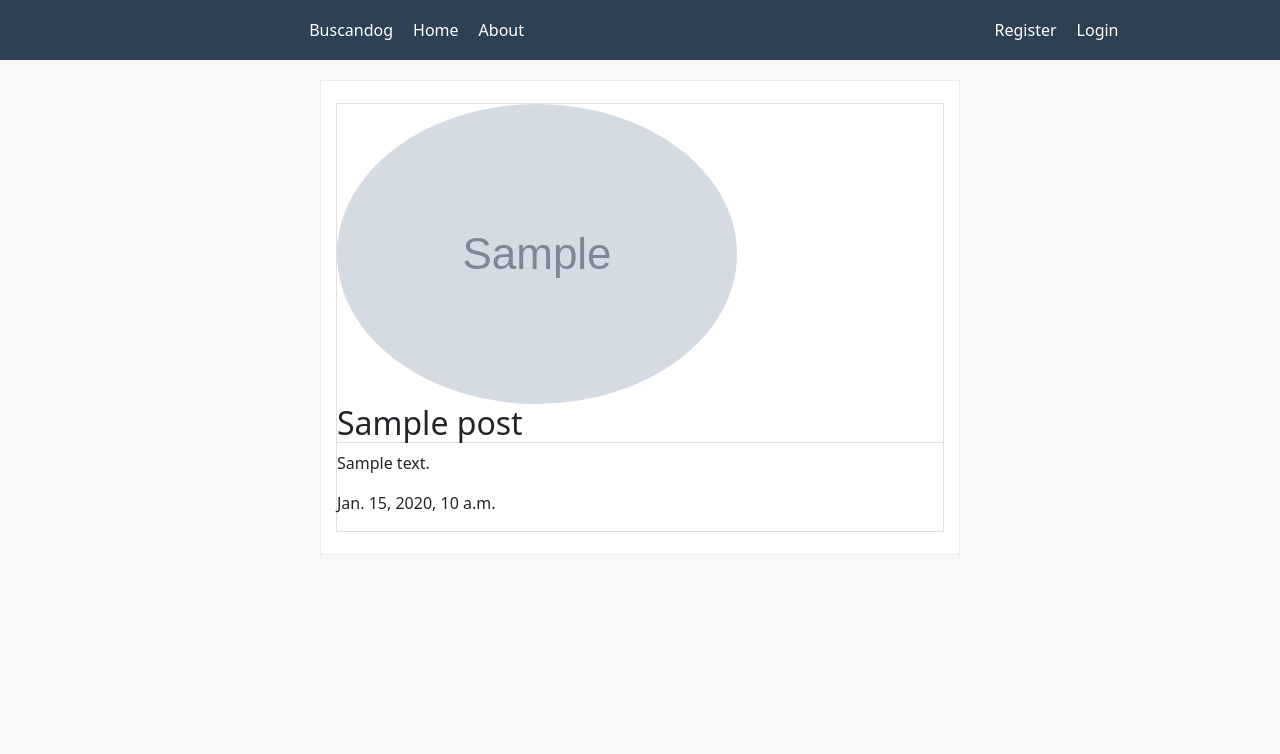
After one commit to maurumblr/Buscandog, a Django app: page /post/1/ in a window 1280 px wide. The commit adds this page. Shown: the top 754 px of the page. Run offline with Django 3.2, Linux system fonts and the light colour scheme; tables that the repository leaves empty hold one stand-in row (values such as "Sample post"); grey boxes marked "Sample" are stand-in pictures; parts of the project's set-up code (start-up, migrations or seed data) failed here and were passed over; some libraries are stand-ins or nearby versions.

Commit message:
Cuarto commit realizado: Agregado de funcionalidad CRUD

```diff
--- a/blog/models.py
+++ b/blog/models.py
@@ -1,8 +1,7 @@
-from distutils.command.upload import upload
-from email.policy import default
 from django.db import models
 from django.utils import timezone
 from django.contrib.auth.models import User
+from django.urls import reverse
 
 # Create your models here.
 
@@ -11,3 +10,6 @@ class Post(models.Model):
     content = models.TextField()
     date = models.DateTimeField(default=timezone.now)
     creator = models.ForeignKey(User, on_delete=models.CASCADE)
+
+    def get_absolute_url(self):
+        return reverse('blog-detail-post', kwargs={'pk': self.pk})
--- a/blog/urls.py
+++ b/blog/urls.py
@@ -2,5 +2,10 @@ from django.urls import path
 from . import views
 
 urlpatterns = [
-    path('', views.home, name='blog-home'),
+    # path('', views.home, name='blog-home'),
+    path('', views.PostListView.as_view(), name='blog-home'),
+    path('post/<int:pk>/', views.PostDetailView.as_view(), name='blog-detail-post'),
+    path('post/new/', views.PostCreateView.as_view(), name='blog-create-post'),
+    path('post/<int:pk>/update', views.PostUpdateView.as_view(), name='blog-update-post'),
+    path('post/<int:pk>/delete', views.PostDeleteView.as_view(), name='blog-delete-post'),
 ]
--- a/blog/views.py
+++ b/blog/views.py
@@ -1,9 +1,53 @@
 from django.shortcuts import render
+from django.views.generic import ListView, DetailView, CreateView, UpdateView, DeleteView
 from .models import Post
+from django.contrib.auth.mixins import LoginRequiredMixin, UserPassesTestMixin
 
 # Create your views here.
-def home(request):
-    context = {
-        'Posts': Post.objects.all()
-    }
-    return render(request, 'blog/index.html', context)
+
+
+class PostListView(ListView):
+    model = Post
+    context_object_name = 'Posts'  #With this variable we set all the Post.objects.all() to 'Posts' so we can loop in the html. <for post in Posts>
+    ordering = ['-date']  #We order posts by field 'date' desc
+
+    #the template name by convention is <app>/<model>_<viewtype>.html ------> blog/post_list.html
+
+
+class PostDetailView(DetailView):
+    model = Post
+
+    #The DetailView expects the context to be called OBJECT, so we have to change that in our template.
+
+class PostCreateView(LoginRequiredMixin, CreateView):
+    model = Post
+    fields = ['title', 'content']
+    template_name = 'blog/post_create_form.html'
+
+    def form_valid(self, form):
+        form.instance.creator = self.request.user #With this line we set up that the creator of the new post is the current login user.
+        return super().form_valid(form)
+
+class PostUpdateView(LoginRequiredMixin, UserPassesTestMixin, UpdateView):
+    model = Post
+    fields = ['title', 'content']
+    template_name = 'blog/post_update_form.html'
+
+    def test_func(self):
+        post = self.get_object()
+        if self.request.user == post.creator:
+            return True
+        else:
+            return False
+
+
+class PostDeleteView(LoginRequiredMixin, UserPassesTestMixin, DeleteView):
+    model = Post
+    template_name= 'blog/post_delete_form.html'
+    success_url = '/' #root page
+    def test_func(self):
+        post = self.get_object()
+        if self.request.user == post.creator:
+            return True
+        else:
+            return False
--- a/buscandog/static/blog/styles.css
+++ b/buscandog/static/blog/styles.css
@@ -64,6 +64,16 @@ body{
     border-bottom: solid rgb(224, 222, 222) 1px;
 }
 
+.article-title {
+    color: #444444;
+    text-decoration: none;
+  }
+
+  a.article-title:hover {
+    color: #428bca;
+  }
+
+
 .account-img {
     height: 125px;
     width: 125px;
@@ -80,6 +90,11 @@ body{
 
 .btn-profile-update{
     margin: 10px 0;
+}
+
+.mar{
+    margin-top: 10px;
+    margin-bottom: 10px;
 }
 
 /* ESPACIO */
--- a/buscandog/templates/blog/base.html
+++ b/buscandog/templates/blog/base.html
@@ -26,7 +26,7 @@
         <div class="second_links center">
             <ul>
                 {% if user.is_authenticated %}
-                <li><a href="#">New Post</a></li>
+                <li><a href="{% url 'blog-create-post' %}">New Post</a></li>
                 <li><a href="{% url 'profile' %}">Profile</a></li>
                 <li><a href="{% url 'logout' %}">Logout</a></li>
                 {% else %}
--- /dev/null
+++ b/buscandog/templates/blog/post_detail.html
@@ -0,0 +1,15 @@
+{% extends 'blog/base.html' %}
+{% load static %}
+
+{% block content %}
+    <div class="conteiner_1">
+        <img class="rounded-circle article-img" src="{{ object.creator.profile.image.url }}" alt="">
+        <h2> {{object.title}} </h2>
+        <p> {{object.content}} </p>
+        <p> {{object.date}} </p>
+    </div>
+    {% if user == object.creator %}
+        <a class="btn btn-outline-secondary mar" href="{% url 'blog-update-post' object.id %}">Update</a>
+        <a class="btn btn-outline-danger mar" href="{% url 'blog-delete-post' object.id %}">Delete</a>
+    {% endif %}
+{% endblock %}
--- a/buscandog/templates/blog/index.html
+++ b/buscandog/templates/blog/post_list.html
@@ -5,7 +5,7 @@
     {% for post in Posts %}
     <div class="conteiner_1">
         <img class="rounded-circle article-img" src="{{ post.creator.profile.image.url }}" alt="">
-        <h2> {{post.title}} </h2>
+        <h2><a class="article-title" href="{% url 'blog-detail-post' post.id %}"> {{post.title}} </a></h2>
         <p> {{post.content}} </p>
         <p> {{post.date}} </p>
     </div>
--- a/users/views.py
+++ b/users/views.py
@@ -11,10 +11,8 @@ def register(request):
         form = UserRegisterForm(request.POST)
         if form.is_valid():
             form.save()
-            username = form.cleaned_data.get('username')
             messages.success(request, f'Cuenta creada exitosamente')
             return redirect('login')
-
     else:
         form = UserRegisterForm()
 
```
Also changed, not shown: blog/admin.py (+8 -1 lines), buscandog/templates/blog/post_create_form.html (added, +17 -0 lines), buscandog/templates/blog/post_delete_form.html (added, +17 -0 lines), buscandog/templates/blog/post_update_form.html (added, +17 -0 lines), buscandog/urls.py (line endings or trailing spaces), media/users/default.jpg.
